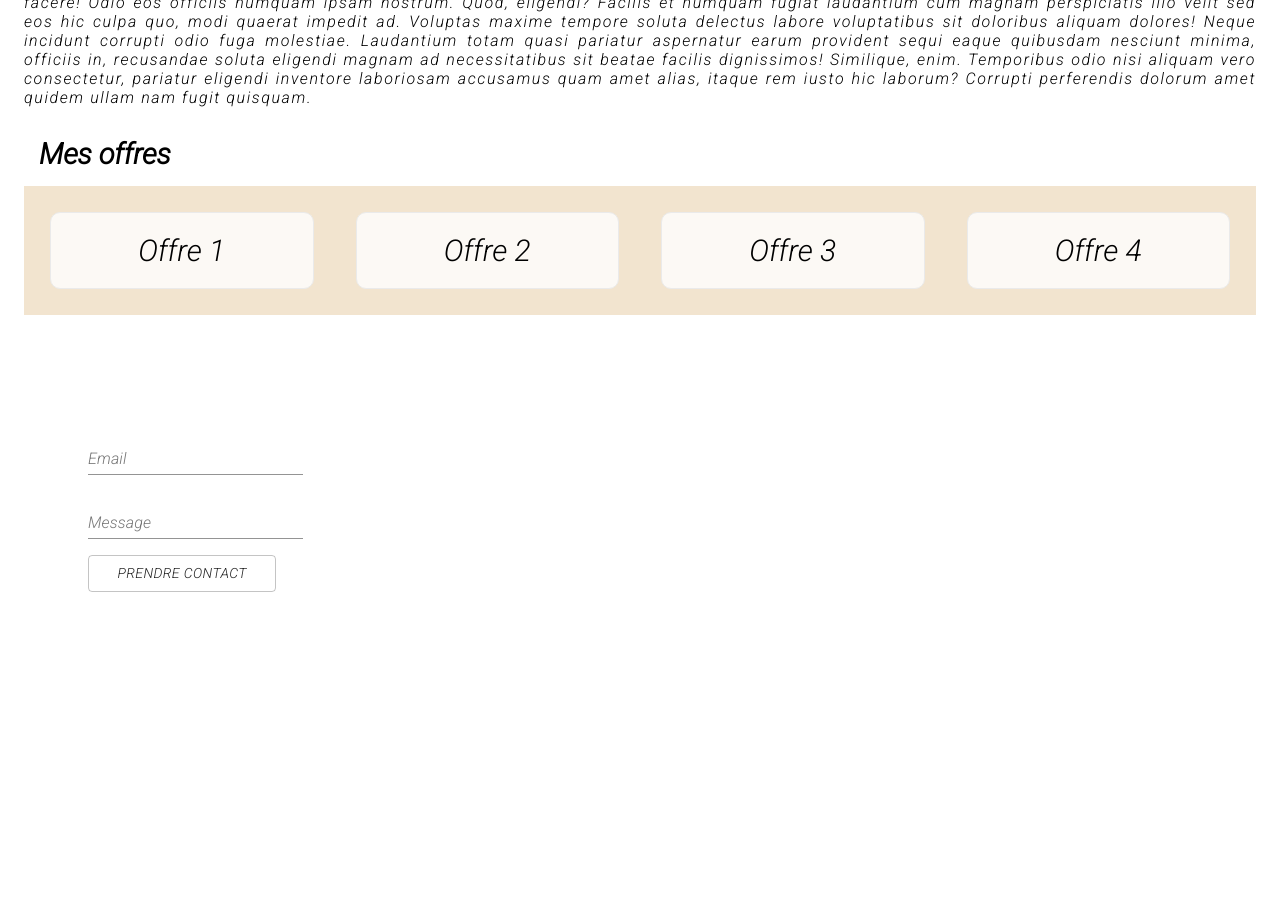
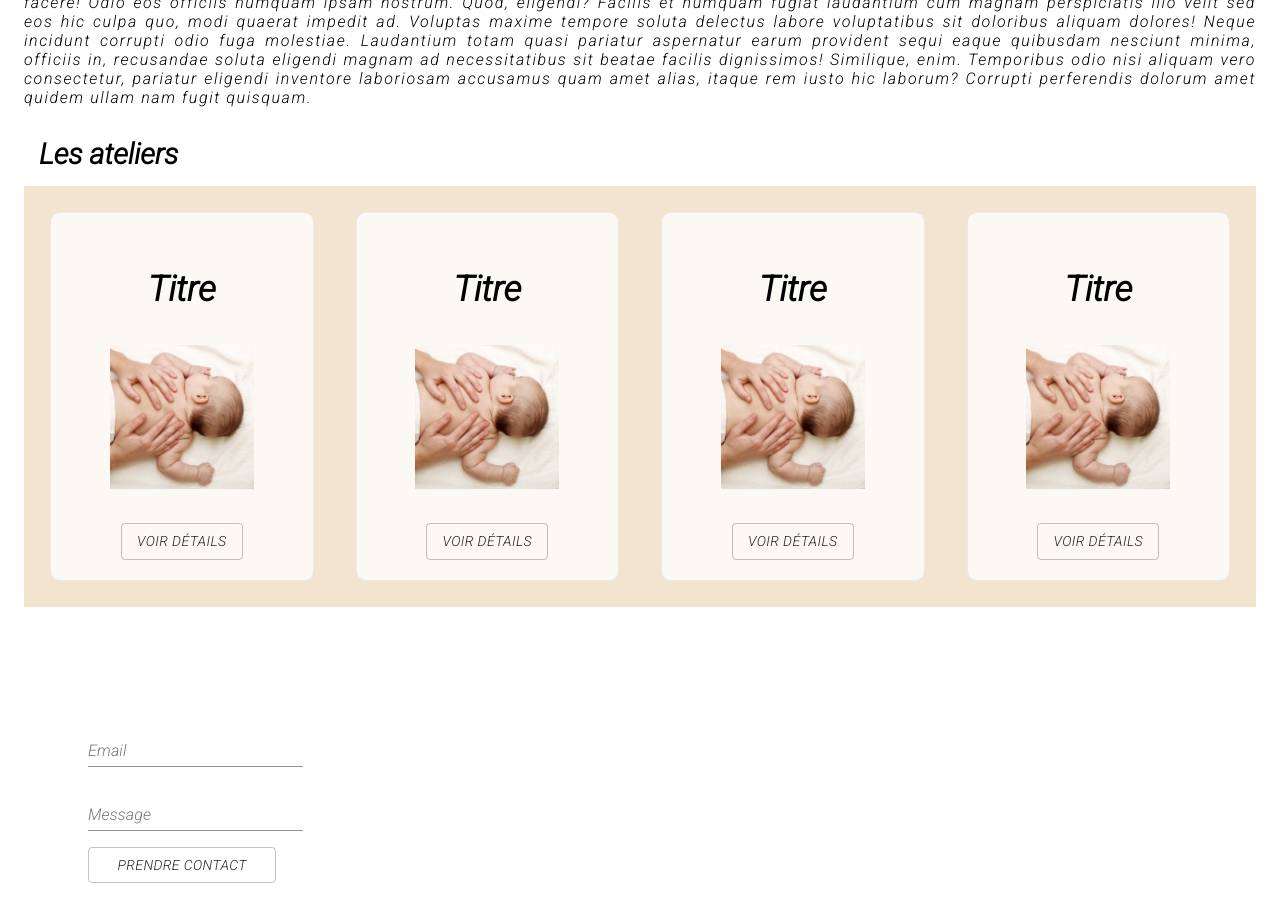
Before and after one commit to nicolashedoire/naitre-ensemble, a Next.js app: page / in a window 1280 px wide. Shown: the part 420-1342 px from the top of the page. Before the commit the page ends 1100 px from the top, so only its background shows below. Built offline with nearby package versions, Linux system fonts and the light colour scheme.

Commit message:
add cards

```diff
--- a/pages/index.tsx
+++ b/pages/index.tsx
@@ -3,6 +3,8 @@ import styles from "../styles/Home.module.scss";
 import PhoneIcon from "@material-ui/icons/Phone";
 import MailIcon from "@material-ui/icons/Mail";
 import ContactForm from "../forms/contactForm";
+import Button from "@material-ui/core/Button";
+import Image from "next/image";
 
 export default function Home() {
   return (
@@ -25,7 +27,7 @@ export default function Home() {
           </ul>
         </div>
         <div className={styles.presentation}>
-          <h1 className={styles.title}>Mon savoir faire</h1>
+          <h1 className={styles.title}>Qui suis-je ?</h1>
           <p>
             Lorem ipsum dolor sit, amet consectetur adipisicing elit. Officiis
             architecto quis voluptatem corporis eius. Fuga enim eveniet quam
@@ -64,12 +66,72 @@ export default function Home() {
             quam amet alias, itaque rem iusto hic laborum? Corrupti perferendis
             dolorum amet quidem ullam nam fugit quisquam.
           </p>
-          <h1 className={styles.title}>Mes offres</h1>
+          <h1 className={styles.title}>Les ateliers</h1>
           <div className={styles.gridContainer}>
-            <div className={styles.card}>Offre 1</div>
-            <div className={styles.card}>Offre 2</div>
-            <div className={styles.card}>Offre 3</div>
-            <div className={styles.card}>Offre 4</div>
+            <div className={styles.card}>
+              <h3>Titre</h3>
+              <div>
+                <Image
+                  src="/massage-bebe-vignette-300x300.png"
+                  height={144}
+                  width={144}
+                  alt="Atelier 2"
+                />
+              </div>
+              <div className="mt25">
+                <Button variant="outlined" color="default" disableElevation>
+                  Voir détails
+                </Button>
+              </div>
+            </div>
+            <div className={styles.card}>
+            <h3>Titre</h3>
+              <div>
+                <Image
+                  src="/massage-bebe-vignette-300x300.png"
+                  height={144}
+                  width={144}
+                  alt="Atelier 2"
+                />
+              </div>
+              <div className="mt25">
+                <Button variant="outlined" color="default" disableElevation>
+                  Voir détails
+                </Button>
+              </div>
+            </div>
+            <div className={styles.card}>
+            <h3>Titre</h3>
+              <div>
+                <Image
+                  src="/massage-bebe-vignette-300x300.png"
+                  height={144}
+                  width={144}
+                  alt="Atelier 2"
+                />
+              </div>
+              <div className="mt25">
+                <Button variant="outlined" color="default" disableElevation>
+                  Voir détails
+                </Button>
+              </div>
+            </div>
+            <div className={styles.card}>
+            <h3>Titre</h3>
+              <div>
+                <Image
+                  src="/massage-bebe-vignette-300x300.png"
+                  height={144}
+                  width={144}
+                  alt="Atelier 2"
+                />
+              </div>
+              <div className="mt25">
+                <Button variant="outlined" color="default" disableElevation>
+                  Voir détails
+                </Button>
+              </div>
+            </div>
           </div>
         </div>
         <div className={styles.grid}>
--- a/styles/Home.module.scss
+++ b/styles/Home.module.scss
@@ -89,17 +89,6 @@
   align-items: center;
 }
 
-.title a {
-  color: #0070f3;
-  text-decoration: none;
-}
-
-.title a:hover,
-.title a:focus,
-.title a:active {
-  text-decoration: underline;
-}
-
 .title {
   margin: 0;
   line-height: 1.15;
@@ -109,30 +98,12 @@
 
 .card {
   margin: 1rem;
-  flex-basis: 45%;
   padding: 1.5rem;
-  text-align: left;
   color: inherit;
   text-decoration: none;
   border: 1px solid #eaeaea;
   border-radius: 10px;
   transition: color 0.15s ease, border-color 0.15s ease;
+  display: flex;
+  flex-direction: column;
 }
-
-.card:hover,
-.card:focus,
-.card:active {
-  color: #0070f3;
-  border-color: #0070f3;
-}
-
-.card h3 {
-  margin: 0 0 1rem 0;
-  font-size: 1.5rem;
-}
-
-.card p {
-  margin: 0;
-  font-size: 1.25rem;
-  line-height: 1.5;
-}
```
Also changed, not shown: public/massage-bebe-vignette-300x300.png (added).
